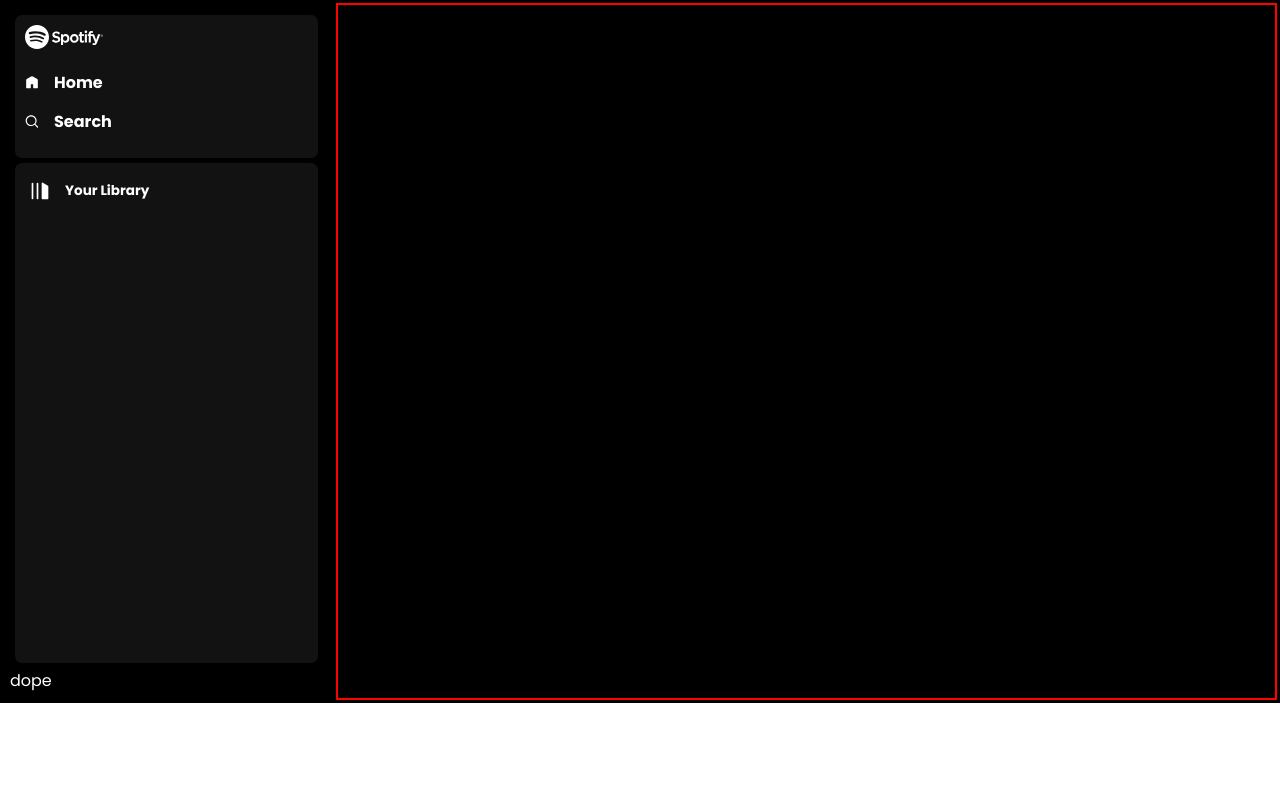
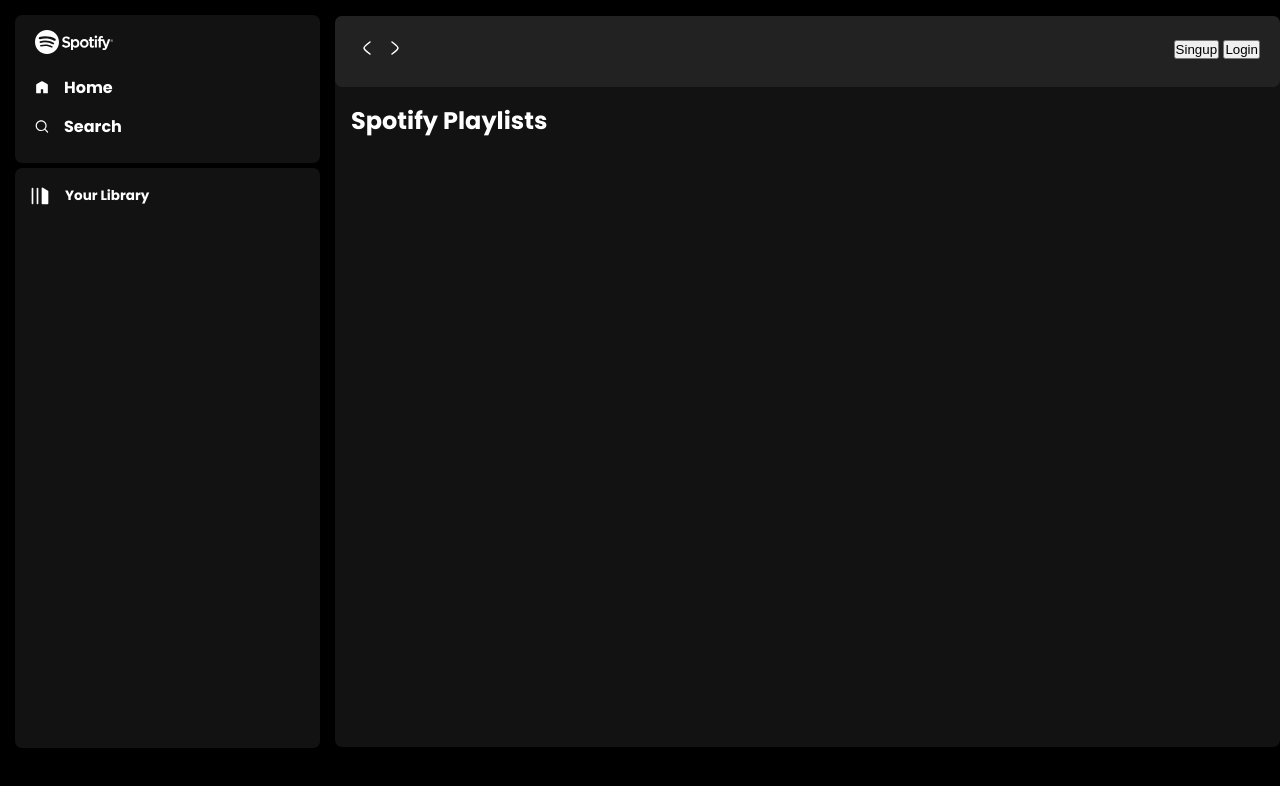
Before and after one commit to alsami6/Spotify-Clone, a plain HTML site: page index.html in a window 1280 px wide. Drawn offline with Linux system fonts and the light colour scheme.

Commit message:
layout done

```diff
--- a/index.html
+++ b/index.html
@@ -23,12 +23,31 @@
             <img class="invert" src="img/playlist.svg" alt="">
             <h2>Your Library</h2>
           </div>
-        </div>
-        <div class="footer">
-          dope
+          <div class="footer">
+
+          </div>
         </div>
       </div>
-      <div class="right border"></div>
+      <div class="right rounded bg-grey">
+        <div class="header rounded">
+          <div class="nav">
+            <img class="invert" src="img/arrow-left-01-stroke-rounded.svg" alt="">
+            <img class="invert" src="img/arrow-right-01-stroke-rounded.svg" alt="">
+          </div>
+          <div class="buttons">
+            <button>Singup</button>
+            <button>Login</button>
+          </div>
+        </div>
+        <div class="spotify-playlists">
+          <h2>Spotify Playlists</h2>
+          <div class="card-container">
+            <div class="card">
+
+            </div>
+          </div>
+        </div>
+      </div>
     </div>
   </body>
 </html>
--- a/style.css
+++ b/style.css
@@ -5,8 +5,8 @@
 
 
 body{
-    /* background-color: black;
-    color: white; */
+    background-color: black;
+    color: white;
 }
 
 .left{
@@ -23,8 +23,9 @@ body{
     width: 75vw;
 }
 
-.home{
-
+.logo{
+    padding-left: 10px;
+    padding-top: 5px;
 }
 
 .home ul li{
@@ -34,6 +35,7 @@ body{
     list-style: none;
     padding-top: 14px;
     font-weight: bold;
+    padding-left: 10px;
 }
 
 .heading{
@@ -53,5 +55,28 @@ body{
 }
 
 .library{
-    min-height: 60vh;
+    min-height: 70vh;
+    position: relative;
 }
+.footer{
+    position: absolute;
+    bottom: 0;
+}
+
+.right{
+    margin: 16px 0px;
+}
+
+.header{
+    display: flex;
+    justify-content: space-between;
+    background-color: rgb(34, 34, 34);
+}
+
+.header > *{
+    padding: 20px;
+}
+
+.spotify-playlists{
+    padding: 16px;
+}
```
Also changed, not shown: img/arrow-left-01-stroke-rounded.svg (added), img/arrow-right-01-stroke-rounded.svg (added).
